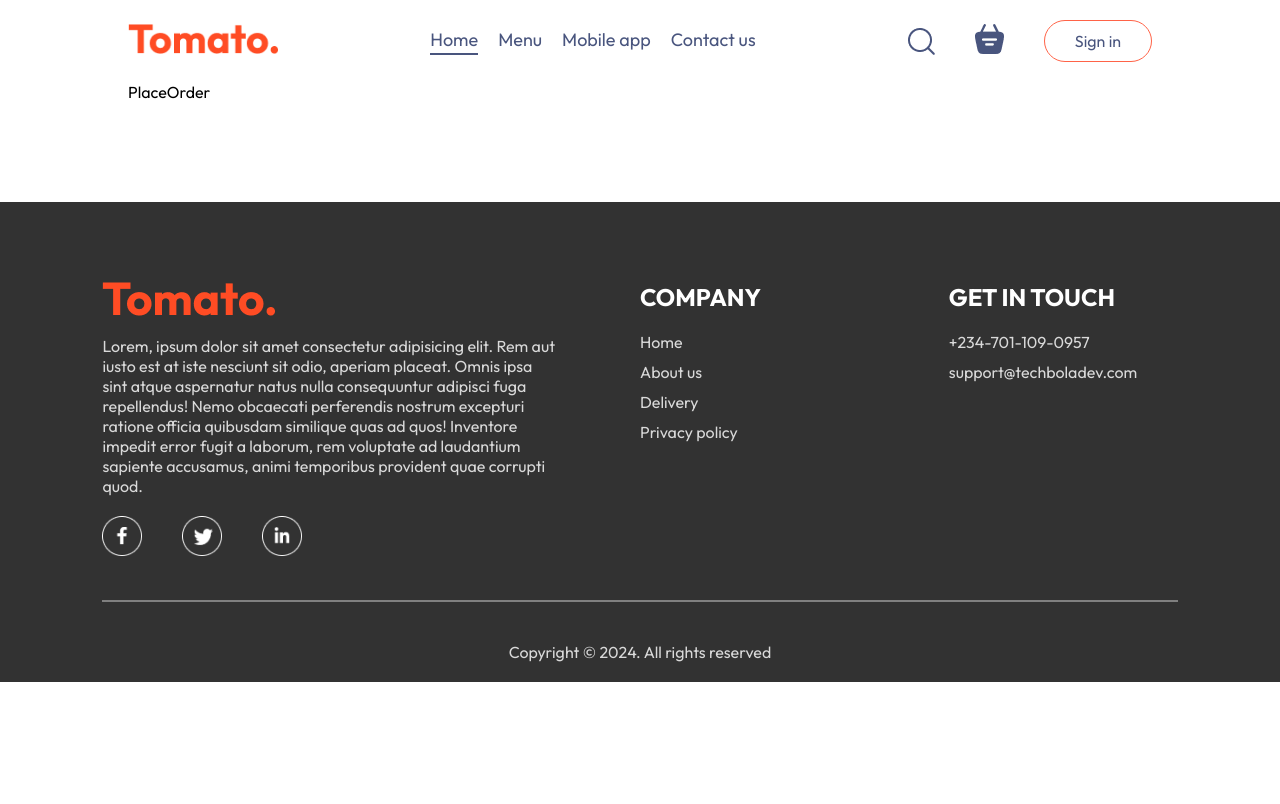
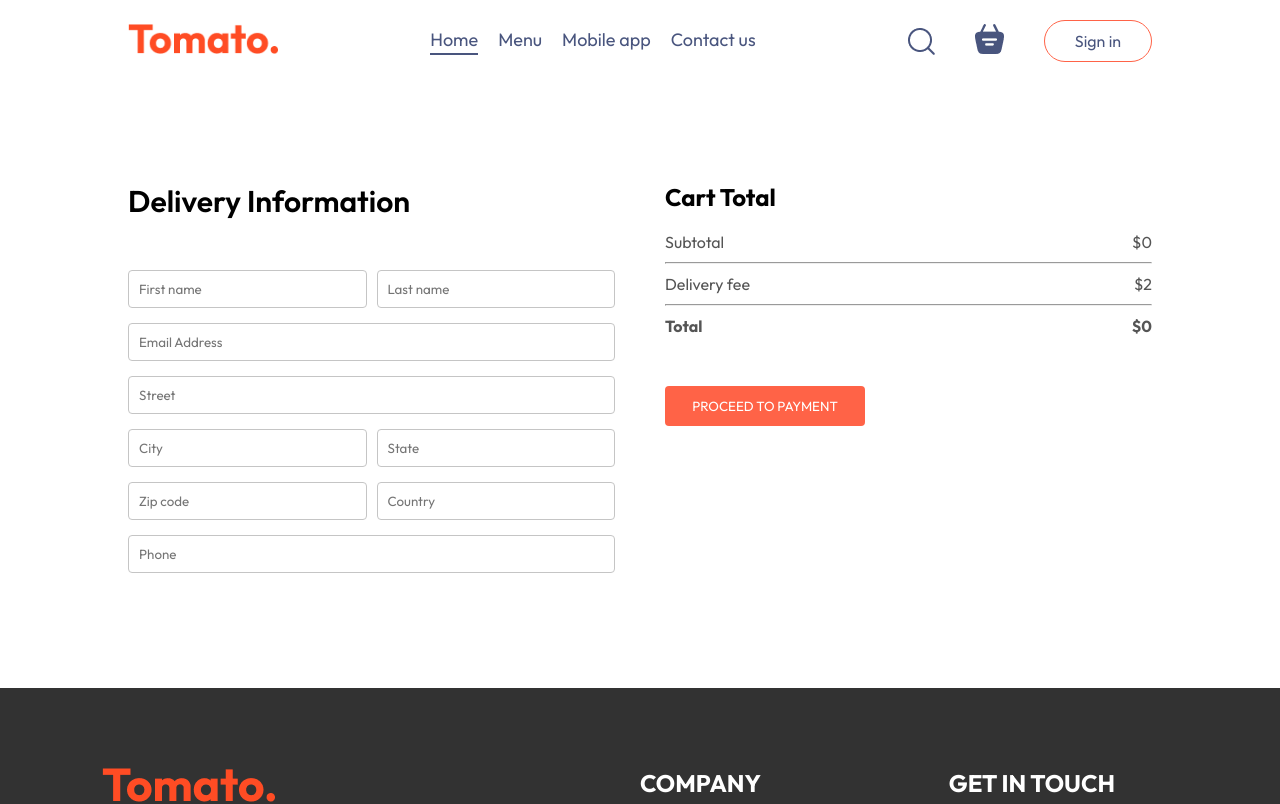
Before and after one commit to techbola/food_delivery_app, a React (Vite) app in the folder frontend/: page /order in a window 1280 px wide. Shown: the top 804 px of the page. Built offline with nearby package versions, Linux system fonts and the light colour scheme.

Commit message:
place order page design

```diff
--- a/frontend/src/pages/Cart/Cart.jsx
+++ b/frontend/src/pages/Cart/Cart.jsx
@@ -2,10 +2,13 @@
 import "./Cart.css";
 import { StoreContext } from "../../context/StoreContext";
 import { assets } from "../../assets/assets";
+import { useNavigate } from "react-router-dom";
 
 const Cart = () => {
   const { cartItems, food_list, removeFromCart, getTotalCartAmount } =
     useContext(StoreContext);
+  const navigate = useNavigate();
+
   return (
     <div className="cart">
       <div className="cart-items">
@@ -58,7 +61,9 @@
               <b>${0}</b>
             </div>
           </div>
-          <button>PROCEED TO CHECKOUT</button>
+          <button onClick={() => navigate("/order")}>
+            PROCEED TO CHECKOUT
+          </button>
         </div>
         <div className="cart-promo-code">
           <div>
--- a/frontend/src/pages/PlaceOrder/PlaceOrder.css
+++ b/frontend/src/pages/PlaceOrder/PlaceOrder.css
@@ -0,0 +1,41 @@
+.place-order {
+  display: flex;
+  align-items: start;
+  justify-content: space-between;
+  gap: 50px;
+  margin-top: 100px;
+}
+
+.place-order-left {
+  width: 100%;
+  max-width: max(30%, 500px);
+}
+
+.place-order-left .title {
+  font-size: 30px;
+  font-weight: 600;
+  margin-bottom: 50px;
+}
+
+.place-order-left input {
+  margin-bottom: 15px;
+  width: 100%;
+  padding: 10px;
+  border: 1px solid #c5c5c5;
+  border-radius: 4px;
+  outline-color: tomato;
+}
+
+.place-order-left .multi-fields {
+  display: flex;
+  gap: 10px;
+}
+
+.place-order-right {
+  width: 100%;
+  max-width: max(40%, 500px);
+}
+
+.place-order .cart-total button {
+  margin-top: 30px;
+}
--- a/frontend/src/pages/PlaceOrder/PlaceOrder.jsx
+++ b/frontend/src/pages/PlaceOrder/PlaceOrder.jsx
@@ -1,8 +1,54 @@
-import React from "react";
+import React, { useContext } from "react";
 import "./PlaceOrder.css";
+import { StoreContext } from "../../context/StoreContext";
 
 const PlaceOrder = () => {
-  return <div>PlaceOrder</div>;
+  const { getTotalCartAmount } = useContext(StoreContext);
+
+  return (
+    <form className="place-order">
+      <div className="place-order-left">
+        <div className="title">Delivery Information</div>
+        <div className="multi-fields">
+          <input type="text" placeholder="First name" />
+          <input type="text" placeholder="Last name" />
+        </div>
+        <input type="email" placeholder="Email Address" />
+        <input type="text" placeholder="Street" />
+        <div className="multi-fields">
+          <input type="text" placeholder="City" />
+          <input type="text" placeholder="State" />
+        </div>
+        <div className="multi-fields">
+          <input type="text" placeholder="Zip code" />
+          <input type="text" placeholder="Country" />
+        </div>
+        <input type="text" placeholder="Phone" />
+      </div>
+      <div className="place-order-right">
+        <div className="cart-total">
+          <h2>Cart Total</h2>
+          <div>
+            <div className="cart-total-details">
+              <p>Subtotal</p>
+              <p>${getTotalCartAmount()}</p>
+            </div>
+            <hr />
+            <div className="cart-total-details">
+              <p>Delivery fee</p>
+              <p>${2}</p>
+            </div>
+            <hr />
+            <div className="cart-total-details">
+              <b>Total</b>
+              <b>${0}</b>
+            </div>
+          </div>
+          <button>PROCEED TO PAYMENT</button>
+        </div>
+      </div>
+    </form>
+  );
 };
 
 export default PlaceOrder;
```
